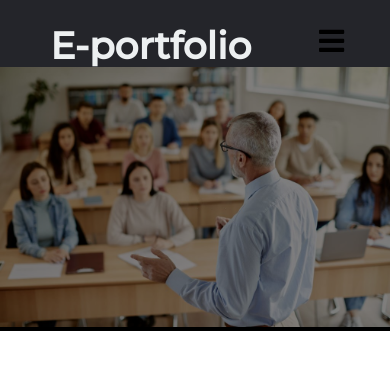
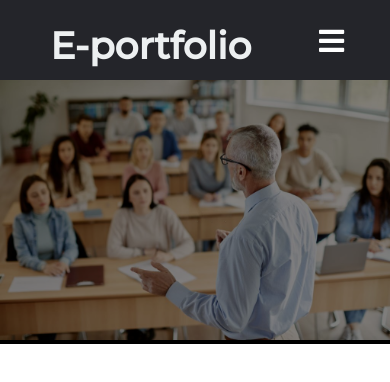
Before and after one commit to Joshlanuevo/e-portfolio-2022, a React (Create React App) app: page / in a window 390 px wide. Shown: the top 382 px of the page. Built offline with nearby package versions, Linux system fonts and the light colour scheme.

Commit message:
Update Header.css

```diff
--- a/src/components/Header.css
+++ b/src/components/Header.css
@@ -85,19 +85,23 @@
       position: relative;
     }
 
+    .navbar {
+      height: 80px;
+    }
+
     .nav-menu {
       display: flex;
       flex-direction: column;
       width: 100%;
       position: absolute;
-      top: 80px;
+      top: 67px;
       left: -100%;
       opacity: 1;
       transition: all 0.5s ease;
     }
 
     .nav-menu.active {
-      background: #fff;
+      background: #24252a;
       left: 0;
       opacity: 1;
       transition: all 0.6s ease;
@@ -108,8 +112,8 @@
       text-align: center;
       padding: 2rem;
       width: 100%;
+      color: #fff;
       display: table;
-      border-bottom: 1px solid black;
     }
 
     .nav-links:hover {
@@ -132,6 +136,7 @@
       left: 0;
       transform: translate(25%, 50%);
       font-size: 25px;
+      margin-bottom: 5px;
     }
 
     .menu-icon {
@@ -143,5 +148,7 @@
       font-size: 1.8rem;
       cursor: pointer;
       margin-right: 15px;
+      margin-bottom: 5px;
+      color: #fff;
     }
 }
```
